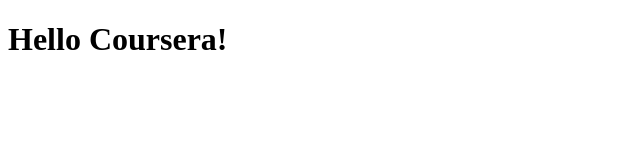
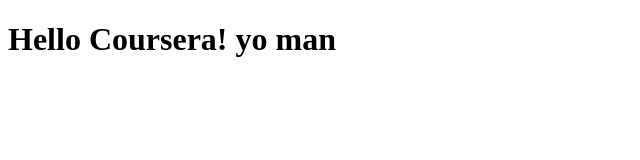
Before and after one commit to Nitesh7911/coursera-test, a plain HTML site: page site/index.html in a window 1280 px wide. Shown: the whole page, without its empty margins (0-640 px from the left). Drawn offline with Linux system fonts and the light colour scheme.

Commit message:
small addition to our page content

```diff
--- a/site/index.html
+++ b/site/index.html
@@ -4,6 +4,6 @@
 	<title>Hello Coursera !</title>
 </head>
 <body>
-<h1>Hello Coursera!</h1>
+<h1>Hello Coursera! yo man </h1>
 </body>
 </html>
```
